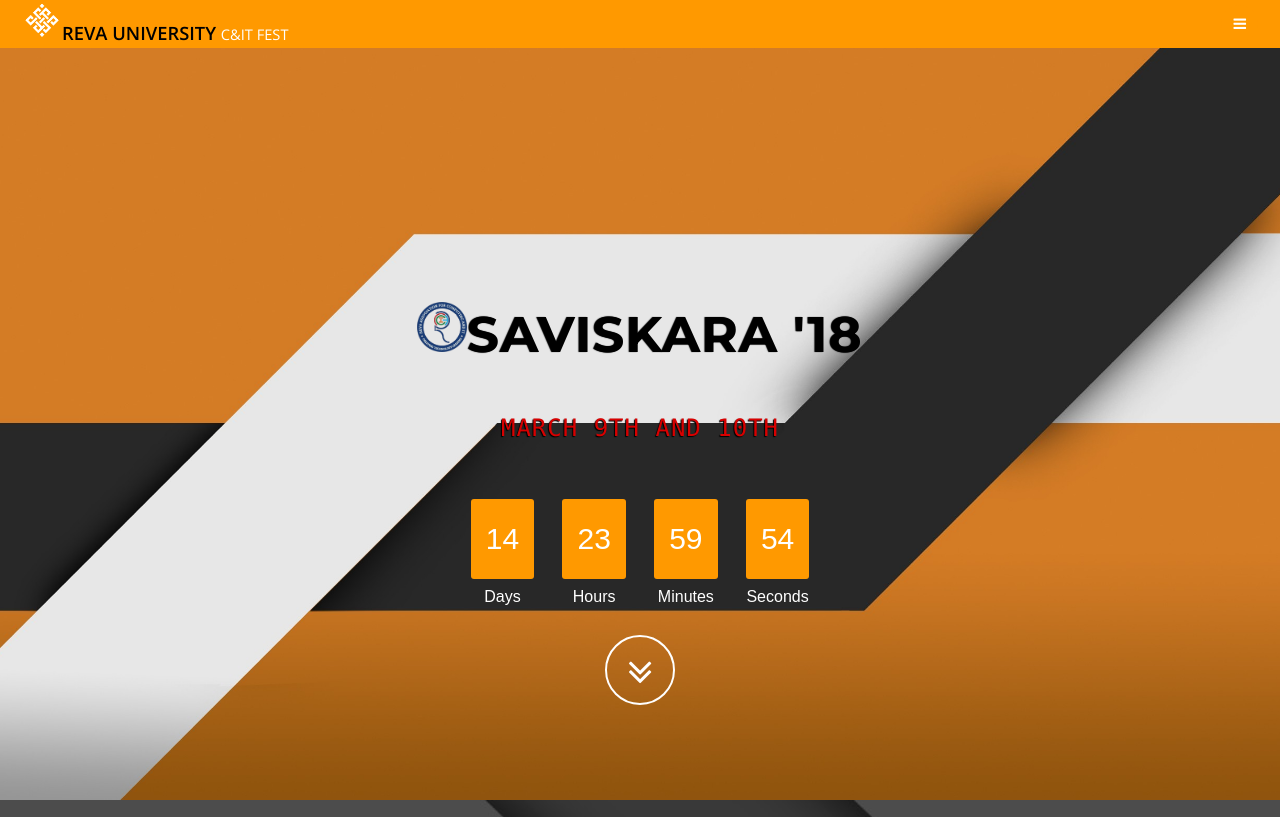
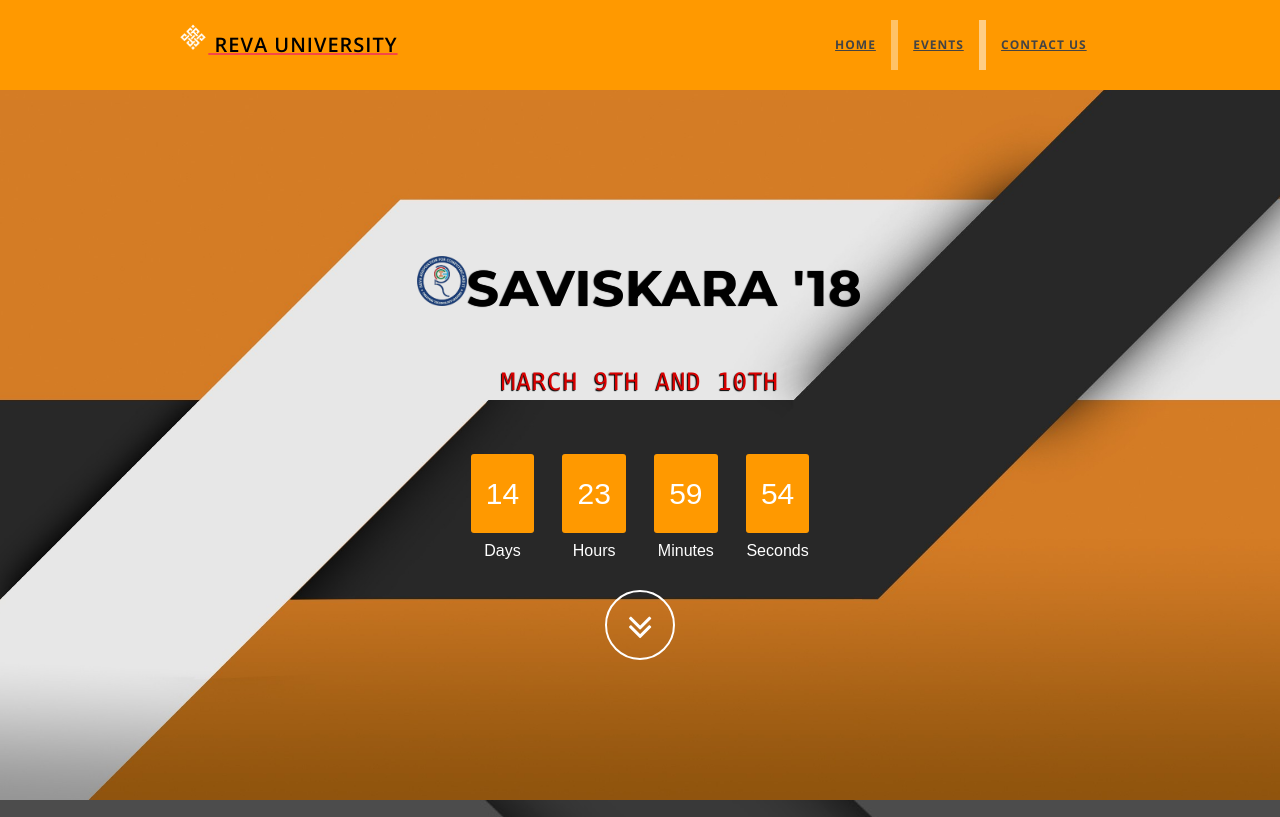
Before and after one commit to Saviskara/2018, a plain HTML site: page mobile.html in a window 1280 px wide. Shown: the top 817 px of the page. Drawn offline with nearby package versions, Linux system fonts and the light colour scheme; a script that the page names is missing; a web font is replaced by a local one.

Commit message:
MOBILE UPDATE

```diff
--- a/mobile.html
+++ b/mobile.html
@@ -68,25 +68,34 @@
     <div id="load"></div>
   </div>
 
-  <body class="subpage">
+
 
 		<!-- Header -->
-			<header id="header" class="alt">
-				<div class="logo"><a href="index.html"><img src="images/logo.png" height=40 width=40>REVA UNIVERSITY <span>C&IT FEST</span></a></div>
 
-				<a href="#menu"><span>Menu</span></a>
-			</header>
 
-		<!-- Nav -->
-			<nav id="menu">
-				<ul class="links">
-					<li><a href="index.html">Home</a></li>
-					<li><a href="technical.html">Technical</a></li>
-					<li><a href="recreational.html">Recreational</a></li>
+        <nav class="navbar navbar-custom navbar-fixed-top" role="navigation" style="background: #FF9900;">
+    <div class="container" style="background: #FF9900;">
+      <div class="navbar-header page-scroll">
+        <button type="button" class="navbar-toggle" data-toggle="collapse" data-target=".navbar-main-collapse">
+                    <i class="fa fa-bars"></i>
+                </button>
+        <a class="navbar-brand" href="index.html">
+          <h1><img src="img/logo-white.png" height="30" style="margin-top:-3px;"> REVA UNIVERSITY</h1>
+        </a>
+      </div>
 
-					<li><a href="cultural.html">Cultural</a></li>
-				</ul>
-			</nav>
+      <!-- Collect the nav links, forms, and other content for toggling -->
+      <div class="collapse navbar-collapse navbar-right navbar-main-collapse">
+        <ul class="nav navbar-nav">
+          <li class="active" style="background: #FF9900;"><a href="#intro">Home</a></li>
+          <li><a href="#about" style="background: #FF9900;">Events</a></li>
+          <li><a href="#contact" style="background: #FF9900;">Contact Us</a></li>
+        </ul>
+      </div>
+      <!-- /.navbar-collapse -->
+    </div>
+    <!-- /.container -->
+  </nav>
 
   <!-- Section: intro -->
   <section id="intro" class="intro" style="background-image: url('img/adfsdg.jpg');">
```
